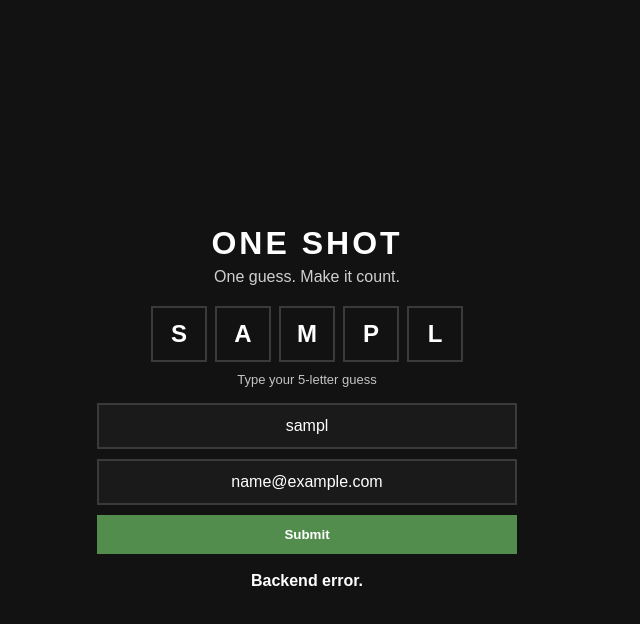
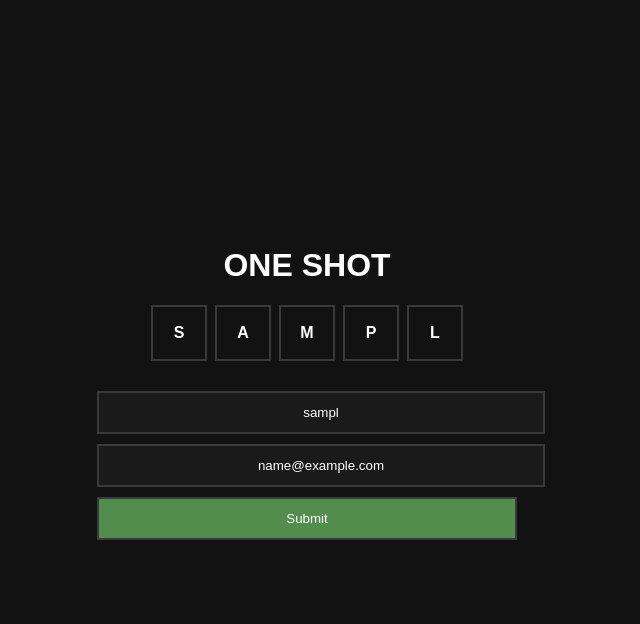
Before and after one commit to alexclark7201/oneshot-wordle, a website: page index.html in a window 1280 px wide. Both pictures are taken after typing "Sample", "name@example.com" into the empty fields and a click on the button "Submit". Shown: the whole page, without its empty margins (333-973 px from the left). Drawn offline with Linux system fonts and the light colour scheme; no server answers.

Commit message:
Update index.html

```diff
--- a/index.html
+++ b/index.html
@@ -1,139 +1,67 @@
 <!DOCTYPE html>
-<html lang="en">
+<html>
 <head>
 <meta charset="UTF-8" />
-<meta name="viewport" content="width=device-width, initial-scale=1.0"/>
+<meta name="viewport" content="width=device-width,initial-scale=1" />
 <title>One Shot</title>
 
 <style>
-html, body {
-  margin: 0;
-  height: 100%;
-  background: #121213;
-  color: white;
-  font-family: Arial, sans-serif;
+body {
+  margin:0;
+  height:100vh;
+  display:grid;
+  place-items:center;
+  background:#121213;
+  color:white;
+  font-family:Arial;
 }
 
-body {
-  min-height: 100dvh;
-  display: grid;
-  place-items: center;
-  padding: 20px;
-  box-sizing: border-box;
-}
+.container { text-align:center; width:100%; max-width:420px; }
 
-.container {
-  width: 100%;
-  max-width: 420px;
-  text-align: center;
-}
-
-h1 {
-  letter-spacing: 3px;
-  margin-bottom: 6px;
-}
-
-p {
-  opacity: 0.8;
-  margin-top: 0;
-}
-
-/* GRID */
 .tiles {
-  display: flex;
-  justify-content: center;
-  gap: 8px;
-  margin: 20px 0 10px;
+  display:flex;
+  justify-content:center;
+  gap:8px;
+  margin:20px 0;
 }
 
 .tile {
-  width: 52px;
-  height: 52px;
-  border: 2px solid #3a3a3c;
-  display: flex;
-  align-items: center;
-  justify-content: center;
-  font-size: 1.5rem;
-  font-weight: bold;
-  text-transform: uppercase;
-  transition: transform 0.3s ease, background 0.3s ease;
+  width:52px;
+  height:52px;
+  border:2px solid #3a3a3c;
+  display:flex;
+  align-items:center;
+  justify-content:center;
+  font-weight:bold;
+  text-transform:uppercase;
+  transition:0.3s;
 }
 
-/* COLORS */
-.tile.correct {
-  background: #538d4e;
-  border-color: #538d4e;
+.correct { background:#538d4e; border-color:#538d4e; }
+.present { background:#b59f3b; border-color:#b59f3b; }
+.absent { background:#3a3a3c; border-color:#3a3a3c; }
+
+input,button {
+  width:100%;
+  padding:12px;
+  margin-top:10px;
+  background:#1a1a1b;
+  color:white;
+  border:2px solid #3a3a3c;
+  text-align:center;
 }
 
-.tile.present {
-  background: #b59f3b;
-  border-color: #b59f3b;
-}
+button { background:#538d4e; cursor:pointer; }
 
-.tile.absent {
-  background: #3a3a3c;
-  border-color: #3a3a3c;
-}
+#message { margin-top:15px; min-height:20px; }
 
-/* INPUT */
-.inputHint {
-  font-size: 13px;
-  opacity: 0.75;
-  margin-bottom: 6px;
-}
-
-#guessInput, #email {
-  width: 100%;
-  padding: 12px;
-  margin-top: 10px;
-  font-size: 16px;
-  background: #1a1a1b;
-  border: 2px solid #3a3a3c;
-  color: white;
-  text-align: center;
-  box-sizing: border-box;
-}
-
-button {
-  width: 100%;
-  margin-top: 10px;
-  padding: 12px;
-  background: #538d4e;
-  border: none;
-  color: white;
-  font-weight: bold;
-  cursor: pointer;
-}
-
-/* MESSAGE */
-#message {
-  margin-top: 18px;
-  min-height: 24px;
-  font-weight: bold;
-}
-
-/* SHAKE ANIMATION */
-.shake {
-  animation: shake 0.4s ease;
-}
+.shake { animation:shake 0.4s; }
 
 @keyframes shake {
-  0%,100% { transform: translateX(0); }
-  25% { transform: translateX(-5px); }
-  50% { transform: translateX(5px); }
-  75% { transform: translateX(-5px); }
-}
-
-/* FLIP ANIMATION */
-.flip {
-  animation: flip 0.5s ease forwards;
-  transform-style: preserve-3d;
-}
-
-@keyframes flip {
-  0% { transform: rotateX(0); }
-  50% { transform: rotateX(90deg); }
-  100% { transform: rotateX(0); }
+  0%,100%{transform:translateX(0)}
+  25%{transform:translateX(-5px)}
+  50%{transform:translateX(5px)}
+  75%{transform:translateX(-5px)}
 }
 </style>
 </head>
@@ -143,7 +71,6 @@ button {
 <div class="container">
 
 <h1>ONE SHOT</h1>
-  <p>One guess. Make it count.</p>
 
 <div class="tiles" id="tiles">
   <div class="tile"></div>
@@ -153,119 +80,103 @@ button {
   <div class="tile"></div>
 </div>
 
-  <div class="inputHint">Type your 5-letter guess</div>
-
-  <input id="guessInput" maxlength="5" autocomplete="off" autocapitalize="none" />
+<input id="guess" maxlength="5" />
 <input id="email" placeholder="email" />
-
-  <button id="submitBtn">Submit</button>
+<button onclick="submitGuess()">Submit</button>
 
 <div id="message"></div>
+<button id="shareBtn" style="display:none">Share</button>
 
 </div>
 
 <script>
-const tiles = document.querySelectorAll(".tile");
-const guessInput = document.getElementById("guessInput");
+const tiles = [...document.querySelectorAll(".tile")];
+const guessInput = document.getElementById("guess");
 const emailInput = document.getElementById("email");
-const message = document.getElementById("message");
-const submitBtn = document.getElementById("submitBtn");
+const msg = document.getElementById("message");
+const shareBtn = document.getElementById("shareBtn");
 
-const snark = [
-  "Wow. That was confidently wrong.",
-  "Not even close.",
-  "You had one job.",
-  "That’s impressively bad.",
-  "Respectfully… no.",
-  "Did you even try?",
-  "Incorrect. As expected.",
-  "That was painful."
-];
+let last = null;
+let evaluation = null;
 
-let guess = "";
-let locked = false;
-
-/* INPUT */
 guessInput.addEventListener("input", () => {
-  guess = guessInput.value.toLowerCase().replace(/[^a-z]/g, "").slice(0,5);
-  guessInput.value = guess;
+  guessInput.value = guessInput.value.toLowerCase().slice(0,5);
   render();
 });
 
-function render() {
-  tiles.forEach((t,i) => {
-    t.textContent = guess[i] || "";
+function render(){
+  const g = guessInput.value;
+  tiles.forEach((t,i)=>t.textContent=g[i]||"");
+}
+
+function shake(){
+  tiles.forEach(t=>{
+    t.classList.add("shake");
+    setTimeout(()=>t.classList.remove("shake"),400);
   });
 }
 
-/* SHAKE */
-function shake() {
-  tiles.forEach(t => {
-    t.classList.add("shake");
-    setTimeout(() => t.classList.remove("shake"), 400);
-  });
-}
+async function submitGuess(){
+  const email = emailInput.value;
+  const guess = guessInput.value;
 
-/* FLIP REVEAL */
-function reveal(result) {
-  tiles.forEach((tile, i) => {
-    setTimeout(() => {
-      tile.classList.add("flip");
-      setTimeout(() => {
-        tile.classList.add(result);
-      }, 250);
-    }, i * 200);
-  });
-}
-
-/* SUBMIT */
-submitBtn.addEventListener("click", submitGuess);
-
-async function submitGuess() {
-  if (locked) return;
-
-  const email = emailInput.value.trim();
-
-  if (guess.length !== 5 || !email) {
-    message.innerText = "Enter 5 letters + email.";
+  if(guess.length!==5){
+    msg.textContent="5 letters only";
     shake();
     return;
   }
 
-  locked = true;
-  submitBtn.disabled = true;
-
-  try {
-    const res = await fetch("/.netlify/functions/game", {
-      method: "POST",
-      headers: {"Content-Type":"application/json"},
-      body: JSON.stringify({ email, guess })
+  const res = await fetch("/.netlify/functions/game",{
+    method:"POST",
+    headers:{ "Content-Type":"application/json" },
+    body:JSON.stringify({email,guess})
   });
 
   const data = await res.json();
 
-    if (data.result === "correct") {
-      reveal("correct");
-      message.style.color = "#538d4e";
-      message.innerText = "Correct.";
+  if(data.result==="already_used"){
+    msg.textContent="Already used today.";
+    return;
   }
 
-    else if (data.result === "already_used") {
-      message.style.color = "#ffb020";
-      message.innerText = "Already used today.";
+  last = data.result;
+  evaluation = data.evaluation;
+
+  tiles.forEach((t,i)=>{
+    setTimeout(()=>{
+      t.classList.add(evaluation[i]);
+    },i*200);
+  });
+
+  msg.textContent = data.result==="correct"
+    ? "Correct."
+    : "Wrong.";
+
+  shareBtn.style.display="block";
 }
 
-    else {
-      reveal("absent");
-      message.style.color = "#e91e63";
-      message.innerText = snark[Math.floor(Math.random()*snark.length)];
-    }
+shareBtn.onclick = async () => {
+  const isWin = last==="correct";
 
-  } catch (e) {
-    message.innerText = "Backend error.";
-    console.error(e);
-  }
-}
+  const grid = evaluation
+    ? evaluation.map(e =>
+        e==="correct"?"🟩":
+        e==="present"?"🟨":"⬛"
+      ).join("")
+    : "⬛⬛⬛⬛⬛";
+
+  const text =
+`One Shot
+${isWin?"1/1":"0/1"}
+
+${grid}
+
+https://iridescent-pavlova-31bf43.netlify.app`;
+
+  await navigator.clipboard.writeText(text);
+  shareBtn.textContent="Copied!";
+  setTimeout(()=>shareBtn.textContent="Share",1500);
+};
 </script>
 
 </body>
```
Lines whose indentation alone changed are shown as unchanged.
